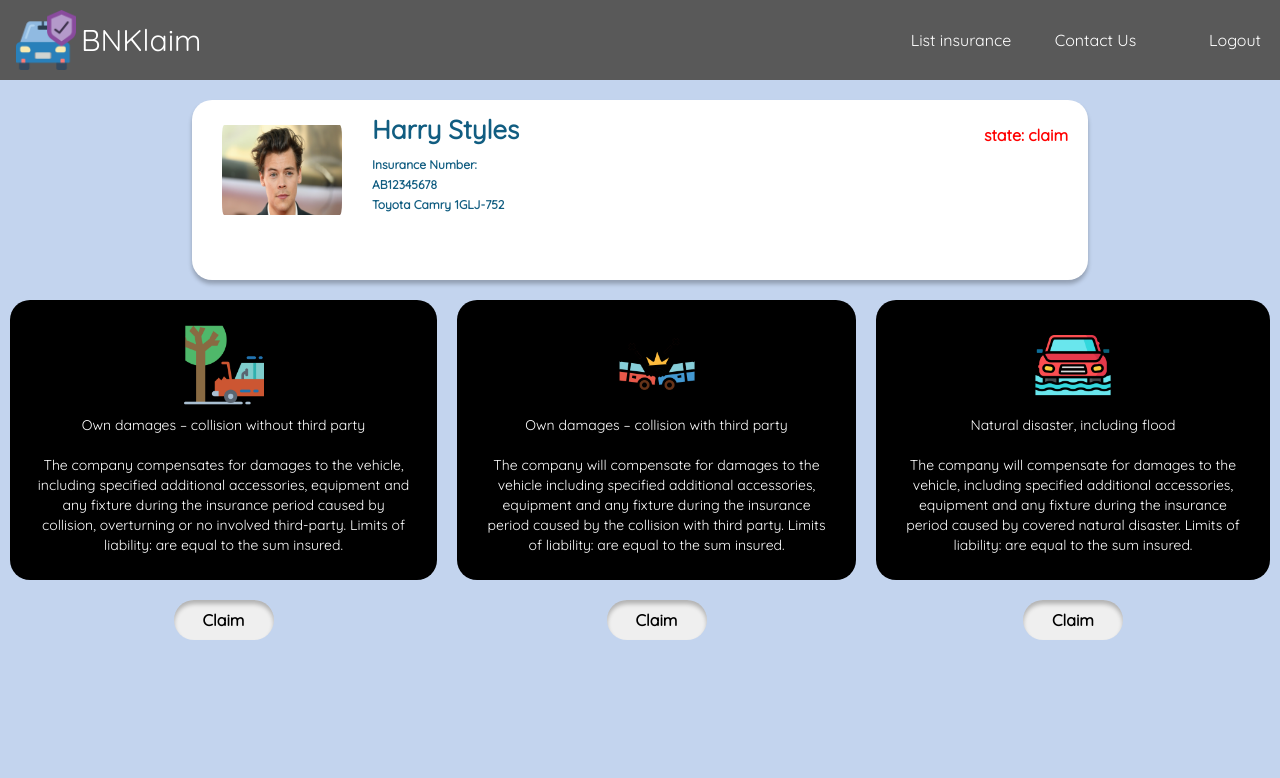
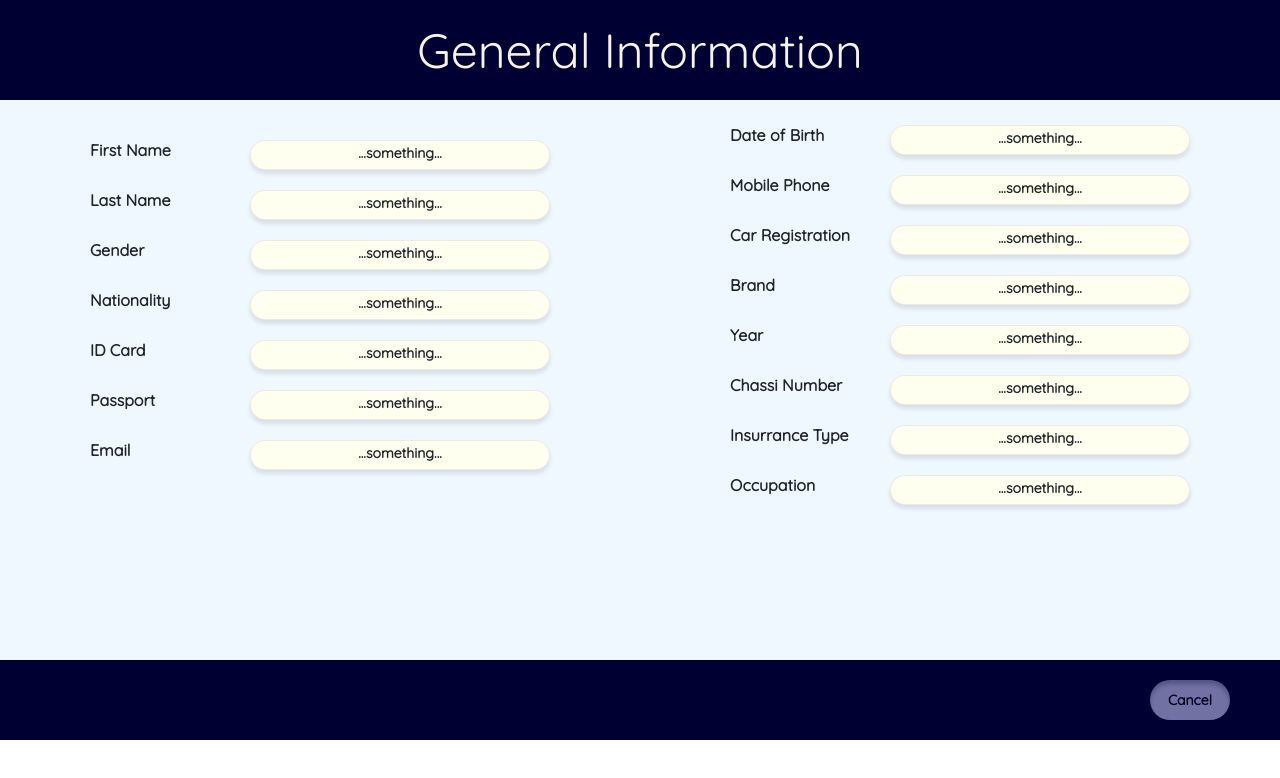
Before and after one commit to Allianz-Training/BNK03-final-project, an Angular app: page / in a window 1280 px wide. Shown: the top 778 px of the page. Built offline with nearby package versions, Linux system fonts and the light colour scheme.

Commit message:
general information

```diff
--- a/src/app/app.component.html
+++ b/src/app/app.component.html
@@ -2,4 +2,5 @@
 <!-- <sign-in-base></sign-in-base> -->
 <!-- <app-otp></app-otp> -->
 <!-- <app-signup-base></app-signup-base> -->
-<app-claim-base></app-claim-base>
+<!-- <app-claim-base></app-claim-base> -->
+<app-information></app-information>
--- a/src/app/claim/claim.module.ts
+++ b/src/app/claim/claim.module.ts
@@ -1,16 +1,16 @@
 import { NgModule } from '@angular/core';
 import { CommonModule } from '@angular/common';
 import { BaseComponent } from './base/base.component';
-
-
+import { InformationComponent } from './information/information.component';
+import { FormsModule, ReactiveFormsModule } from '@angular/forms';
 
 @NgModule({
-  declarations: [BaseComponent],
+  declarations: [BaseComponent, InformationComponent],
   imports: [
-    CommonModule
+    CommonModule,FormsModule, ReactiveFormsModule
   ],
   exports: [
-    BaseComponent
+    BaseComponent,InformationComponent
   ]
 })
 export class ClaimModule { }
--- /dev/null
+++ b/src/app/claim/information/information.component.css
@@ -0,0 +1,70 @@
+header{
+    width: 100%;
+    height: 100px;
+    background-color: #000033;
+    color: #F8F3EA;
+    font-size: 48px;
+    display: flex;
+    justify-content: center;
+    align-items: center;
+}
+.body{
+    display:grid;
+    grid-template-columns: 1fr 1fr;
+    background: aliceblue;
+    height: 70%;
+}
+.inputField{
+    margin: 20px 50px;
+    padding: 0px 40px;
+    font-size: 16px;
+    font-weight: bold;
+    display: flex;
+    justify-content: space-between;
+}
+.inputField span{
+    margin-right: 20px;
+}
+.info{
+    width: 300px;
+    height: 30px;
+    background-color: ivory;
+    padding: 2px 5px;
+    border-radius: 20px;
+    text-align: center;
+    box-shadow: 0px 4px 4px rgba(0, 0, 0, 0.1);
+    border: solid rgba(228, 225, 225, 0.685) 1px;
+    font-size: 14px;
+}
+
+.right{
+    padding-top: 5px;
+}
+
+.left{
+    padding-top: 20px;
+}
+
+footer{
+    width: 100%;
+    height: 80px;
+    background-color: #000033;
+    display: flex;
+    align-items: center;
+    justify-content: flex-end;
+    padding-right: 50px;
+}
+button{
+    background: #777777;
+    font-weight: bold;
+    mix-blend-mode: luminosity;
+    box-shadow: inset 0px 4px 4px rgba(0, 0, 0, 0.25);
+    padding: 10px 18px;
+    border-radius: 5rem;
+    border: unset;
+    outline: unset;
+    position: absolute;
+}
+button:hover{
+    padding: 9px 17px;
+}
--- /dev/null
+++ b/src/app/claim/information/information.component.html
@@ -0,0 +1,73 @@
+<header>
+    General Information
+</header>
+<div class="body">
+    <div class="left">
+        <div class="inputField">
+            <span>First Name</span>
+            <div class="info">{{firstName}}</div>
+        </div>
+        <div class="inputField">
+            <span>Last Name</span>
+            <div class="info">{{lastName}}</div>
+        </div>
+        <div class="inputField">
+            <span>Gender</span>
+            <div class="info">{{gender}}</div>
+        </div>
+        <div class="inputField">
+            <span>Nationality</span>
+            <div class="info">{{nationality}}</div>
+        </div>
+        <div class="inputField">
+            <span>ID Card</span>
+            <div class="info">{{idCard}}</div>
+        </div>
+        <div class="inputField">
+            <span>Passport</span>
+            <div class="info">{{passport}}</div>
+        </div>
+        <div class="inputField">
+            <span>Email</span>
+            <div class="info">{{email}}</div>
+        </div>
+    </div>
+
+    <div class="right">
+        <div class="inputField">
+            <span>Date of Birth</span>
+            <div class="info">{{birth}}</div>
+        </div>
+        <div class="inputField">
+            <span>Mobile Phone</span>
+             <div class="info">{{phone}}</div>
+        </div>
+        <div class="inputField">
+            <span>Car Registration</span>
+             <div class="info">{{carRegist}}</div>
+        </div>
+        <div class="inputField">
+            <span>Brand</span>
+             <div class="info">{{brand}}</div>
+        </div>
+        <div class="inputField">
+            <span>Year</span>
+             <div class="info">{{year}}</div>
+        </div>
+        <div class="inputField">
+            <span>Chassi Number</span>
+             <div class="info">{{chassiNum}}</div>
+        </div>
+        <div class="inputField">
+            <span>Insurrance Type</span>
+             <div class="info">{{insurranceNum}}</div>
+        </div>
+        <div class="inputField">
+            <span>Occupation</span>
+             <div class="info">{{occupation}}</div>
+        </div>
+    </div>
+</div>
+<footer>
+    <button>Cancel</button>
+</footer>
--- /dev/null
+++ b/src/app/claim/information/information.component.ts
@@ -0,0 +1,33 @@
+import { Component, Input, OnInit } from '@angular/core';
+// import { FormGroup, FormBuilder, Validators } from '@angular/forms';
+
+@Component({
+  selector: 'app-information',
+  templateUrl: './information.component.html',
+  styleUrls: ['./information.component.css']
+})
+export class InformationComponent implements OnInit {
+
+      firstName:string="...something...";
+      lastName:string="...something...";
+      gender:string="...something...";
+      nationality:string="...something...";
+      idCard:string="...something...";
+      passport:string="...something...";
+      email:string="...something...";
+      birth:string="...something...";
+      phone:string="...something...";
+      carRegist:string="...something...";
+      brand:string="...something...";
+      year:string="...something...";
+      chassiNum:string="...something...";
+      insurranceNum:string="...something...";
+      occupation:string="...something..."
+
+  constructor() {
+   }
+
+  ngOnInit(): void {
+  }
+
+}
```
